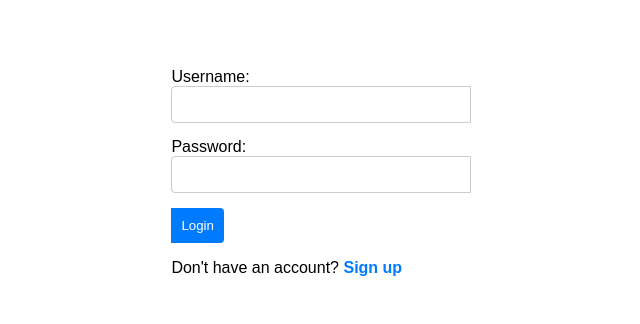
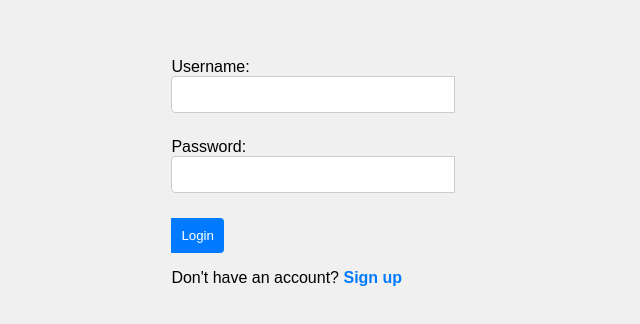
Before and after one commit to nylRmon/Web-Dev-Proj, a React (Create React App) app in the folder webdevproj/: page / in a window 1280 px wide. Shown: the part 220-544 px from the top of the page, without its empty margins (330-970 px from the left). Built offline with nearby package versions, Linux system fonts and the light colour scheme.

Commit message:
Update App.css

```diff
--- a/webdevproj/src/App.css
+++ b/webdevproj/src/App.css
@@ -2,7 +2,7 @@
 
 body {
   font-family: "Arial", sans-serif;
-  background-color: white;
+  background-color: #f0f0f0;
   margin: 0;
   padding: 0;
   display: flex;
@@ -10,15 +10,15 @@ body {
   align-items: center;
   height: 100vh;
 }
-
 .container {
   background-color: #fff;
   padding: 30px;
-  border-radius: 8px;
-  box-shadow: 0 0 10px rgba(0, 0, 0, 0.1);
-  margin-left: auto;
-  margin-right: 0;
+  border-radius: 15px;
+  box-shadow: 0 0 20px rgba(0, 0, 0, 0.2);
   width: 300px;
+  transition: all 0.3s ease;
+  position: relative;
+  border: 2px solid black; /* Added black border */
 }
 
 h2 {
@@ -27,21 +27,28 @@ h2 {
 
 label {
   display: block;
-  margin-bottom: 5px;
+  margin-bottom: 10px;
 }
 
 input {
-  width: 100%;
-  padding: 8px;
-  margin-bottom: 10px;
+  width: calc(100% - 16px);
+  padding: 10px;
+  margin-bottom: 15px;
+  border: 1px solid #ccc;
+  border-radius: 4px;
+  transition: border-color 0.3s ease;
+}
+
+input:focus {
+  border-color: #0056b3;
 }
 
 button {
-  padding: 10px;
+  padding: 12px;
   background-color: green;
   color: #fff;
   border: none;
-  border-radius: 4px;
+  border-radius: 8px;
   cursor: pointer;
   transition: background-color 0.3s ease;
 }
```
